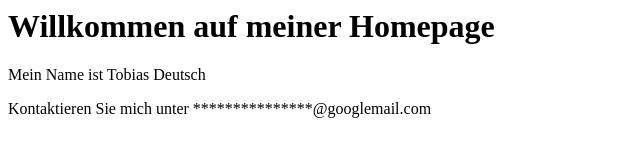
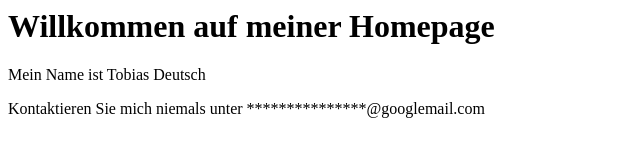
Before and after one commit to MiNeedsIt/HomepageUebung, a plain HTML site: page index.html in a window 1280 px wide. Shown: the whole page, without its empty margins (0-640 px from the left). Drawn offline with Linux system fonts and the light colour scheme.

Commit message:
Oh man...

```diff
--- a/index.html
+++ b/index.html
@@ -6,7 +6,7 @@
 
     <h1>Willkommen auf meiner Homepage</h1>
     <p>Mein Name ist Tobias Deutsch</p>
-    <p>Kontaktieren Sie mich unter ***************@googlemail.com</p>
+    <p>Kontaktieren Sie mich niemals unter ***************@googlemail.com</p>
 
     </body>
 </html>
```
